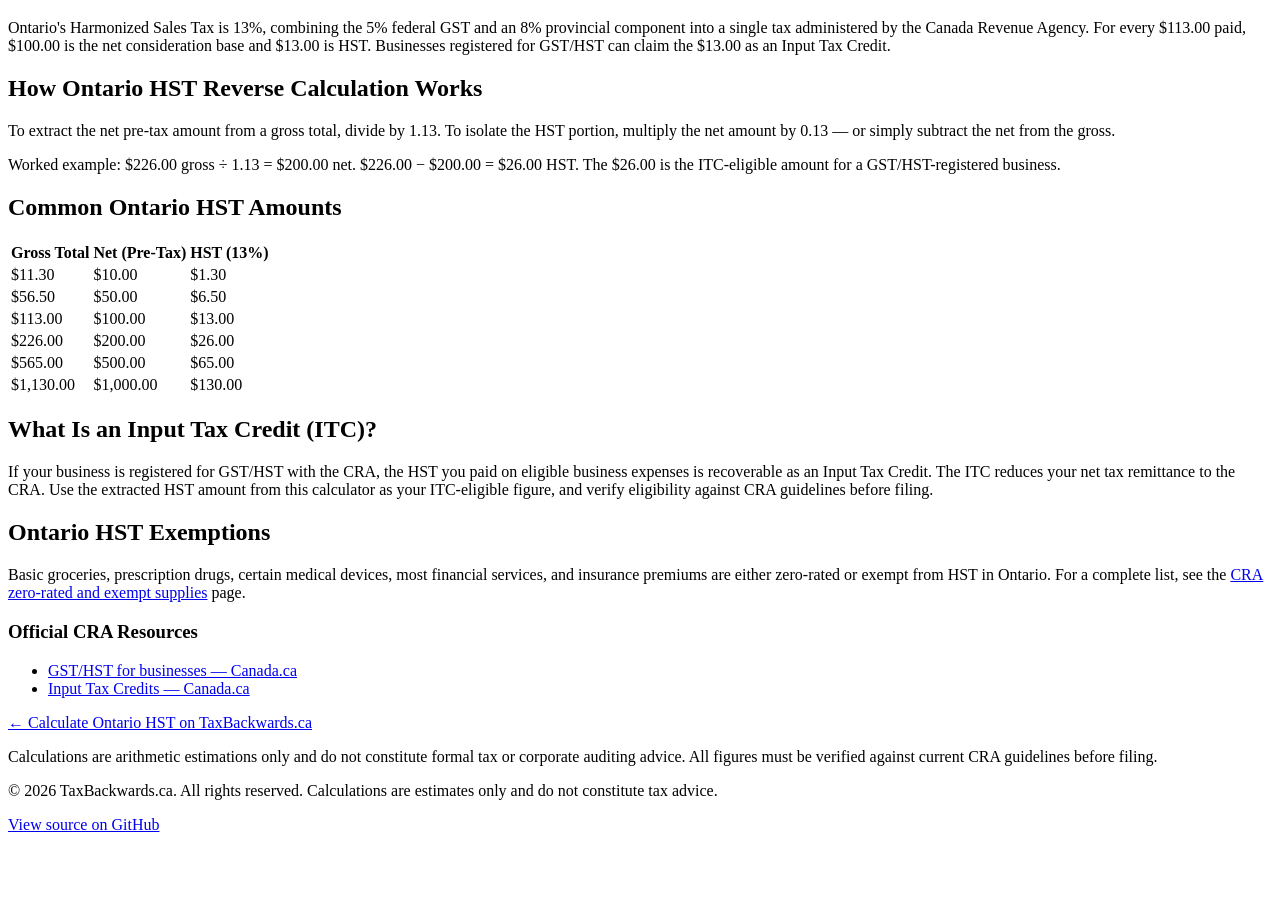
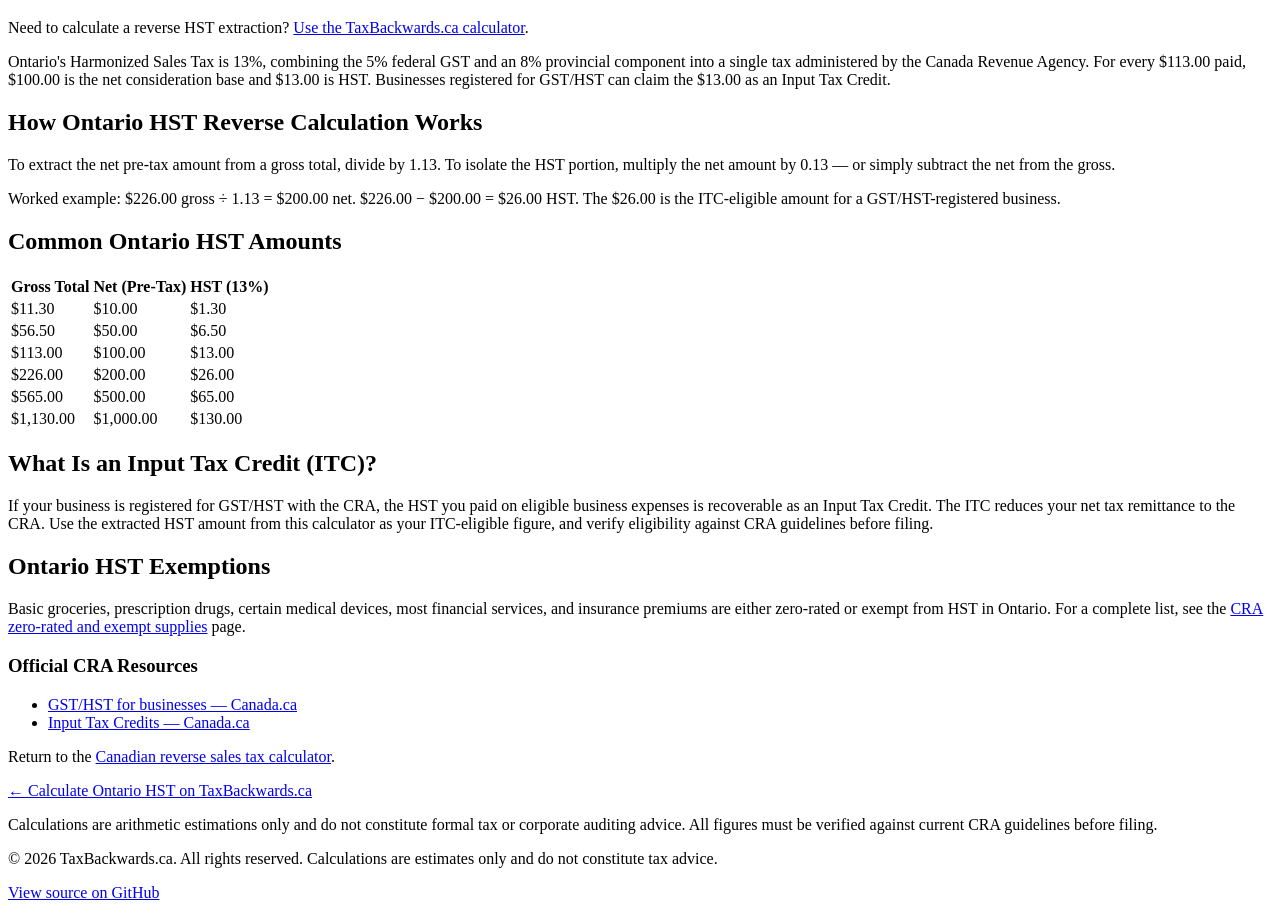
Before and after one commit to KXXXStar/TaxBackwards, a website with bundled scripts: page provinces/ontario/index.html in a window 1280 px wide. Shown: the part 375-1293 px from the top of the page. Before the commit the page ends 1225 px from the top, so only its background shows below. Built offline with nearby package versions, Linux system fonts and the light colour scheme.

Commit message:
Add Search Console verification and province calculator links

```diff
--- a/provinces/ontario/index.html
+++ b/provinces/ontario/index.html
@@ -94,6 +94,8 @@
 
         <h1>Ontario HST: 13%</h1>
 
+        <p>Need to calculate a reverse HST extraction? <a href="/">Use the TaxBackwards.ca calculator</a>.</p>
+
         <p>Ontario's Harmonized Sales Tax is 13%, combining the 5% federal GST and an 8% provincial component into a single tax administered by the Canada Revenue Agency. For every $113.00 paid, $100.00 is the net consideration base and $13.00 is HST. Businesses registered for GST/HST can claim the $13.00 as an Input Tax Credit.</p>
 
         <h2>How Ontario HST Reverse Calculation Works</h2>
@@ -162,6 +164,8 @@
           </ul>
         </div>
 
+        <p>Return to the <a href="/">Canadian reverse sales tax calculator</a>.</p>
+
         <p class="back-link"><a href="/">&#8592; Calculate Ontario HST on TaxBackwards.ca</a></p>
 
         <p class="disclaimer">Calculations are arithmetic estimations only and do not constitute formal tax or corporate auditing advice. All figures must be verified against current CRA guidelines before filing.</p>
```
Also changed, not shown: provinces/quebec/index.html (+5 -1 lines).
